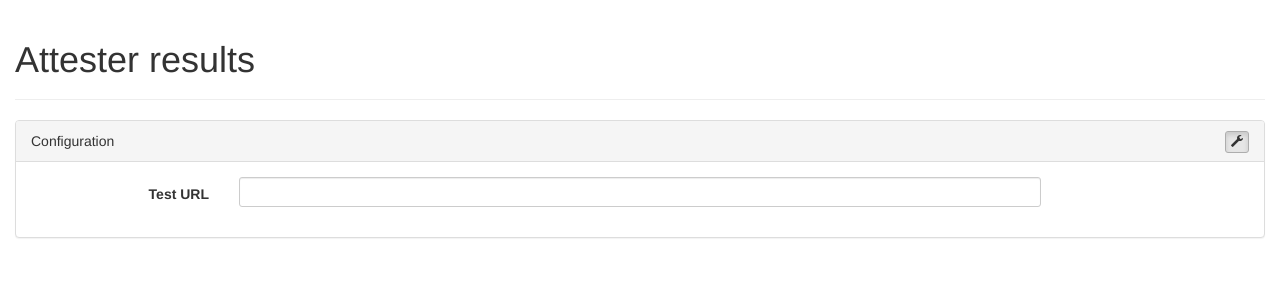
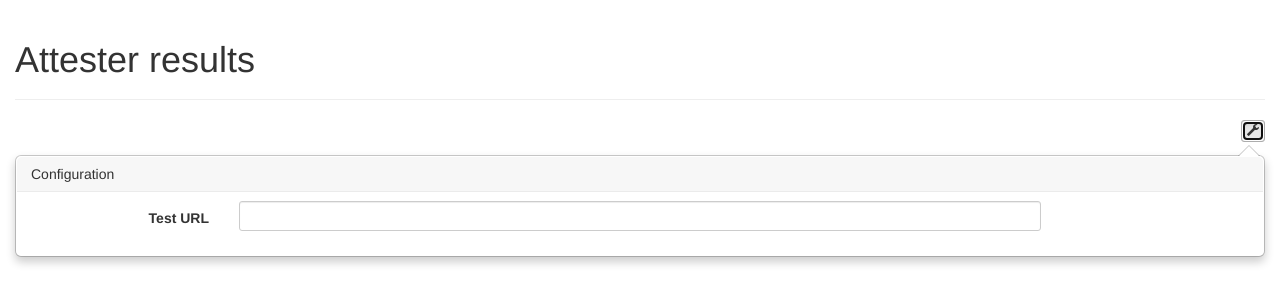
Before and after one commit to attester/attester-results-ui, a website: page app/index.html in a window 1280 px wide. Both pictures are taken after a click on the button 1253 px from the left and 130 px from the top of the page. Drawn offline with Linux system fonts and the light colour scheme; no server answers.

Commit message:
Adding a popover for the configuration part.

```diff
--- /dev/null
+++ b/app/general.css
@@ -0,0 +1,30 @@
+/*
+ * Copyright 2014 Amadeus s.a.s.
+ * Licensed under the Apache License, Version 2.0 (the "License");
+ * you may not use this file except in compliance with the License.
+ * You may obtain a copy of the License at
+ *
+ *    http://www.apache.org/licenses/LICENSE-2.0
+ *
+ * Unless required by applicable law or agreed to in writing, software
+ * distributed under the License is distributed on an "AS IS" BASIS,
+ * WITHOUT WARRANTIES OR CONDITIONS OF ANY KIND, either express or implied.
+ * See the License for the specific language governing permissions and
+ * limitations under the License.
+ */
+html {
+	overflow-y: scroll;
+}
+
+.popover.bottom.right-popover {
+	display: block;
+	max-width: 100%;
+	position: relative;
+	margin-top: 55px;
+	margin-bottom: 20px;
+}
+
+.popover.bottom.right-popover>.arrow {
+	left: auto;
+	right: 4px;
+}
--- a/app/index.html
+++ b/app/index.html
@@ -17,6 +17,7 @@
 <head>
 <title>Attester</title>
 <link rel="stylesheet" href="/lib/bootstrap/css/bootstrap.min.css">
+<link rel="stylesheet" href="/general.css">
 <link rel="stylesheet" href="/executionStates/executionStates.css">
 <link rel="stylesheet" href="/tasksTable/tasksTable.css">
 <meta name="viewport" content="width=device-width, initial-scale=1">
@@ -44,20 +45,15 @@
 			<h1>Attester results</h1>
 		</div>
 		<button class="pull-right btn btn-default btn-xs"
-			ng-show="!mainCtrl.configVisible"
-			ng-click="mainCtrl.configVisible = true">
+			ng-class="{active: mainCtrl.configVisible}"
+			ng-click="mainCtrl.configVisible = !mainCtrl.configVisible">
 			<span class="glyphicon glyphicon-wrench"></span>
 		</button>
-		<div ng-show="mainCtrl.configVisible">
-			<div class="panel panel-default">
-				<div class="panel-heading">
-					Configuration
-					<button class="pull-right btn btn-default btn-xs active"
-						ng-click="mainCtrl.configVisible = false">
-						<span class="glyphicon glyphicon-wrench"></span>
-					</button>
-				</div>
-				<div class="panel-body">
+		<div style="position: relative;" ng-if="mainCtrl.configVisible">
+			<div class="popover bottom right-popover">
+				<div class="arrow"></div>
+				<h3 class="popover-title">Configuration</h3>
+				<div class="popover-content">
 					<form class="form-horizontal" role="form" novalidate>
 						<div class="form-group">
 							<label class="col-sm-2 control-label">Test URL</label>
```
